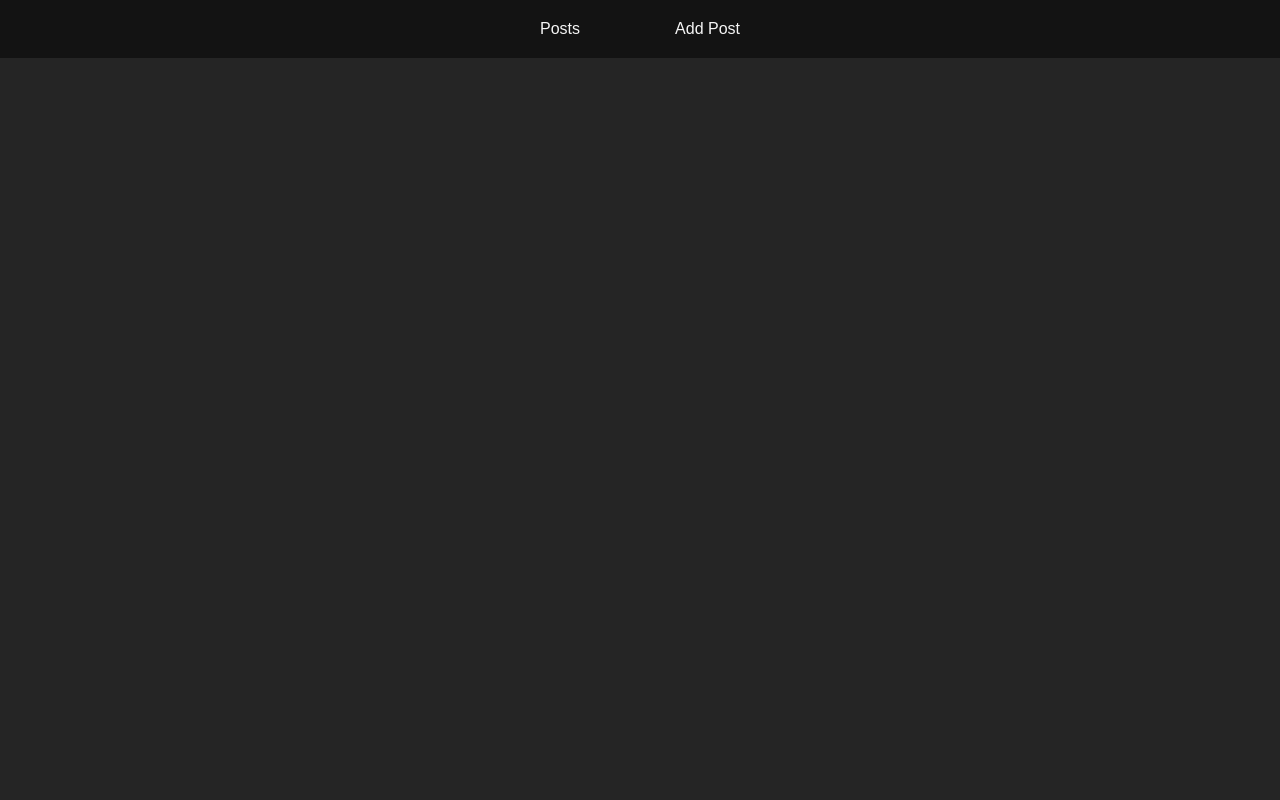
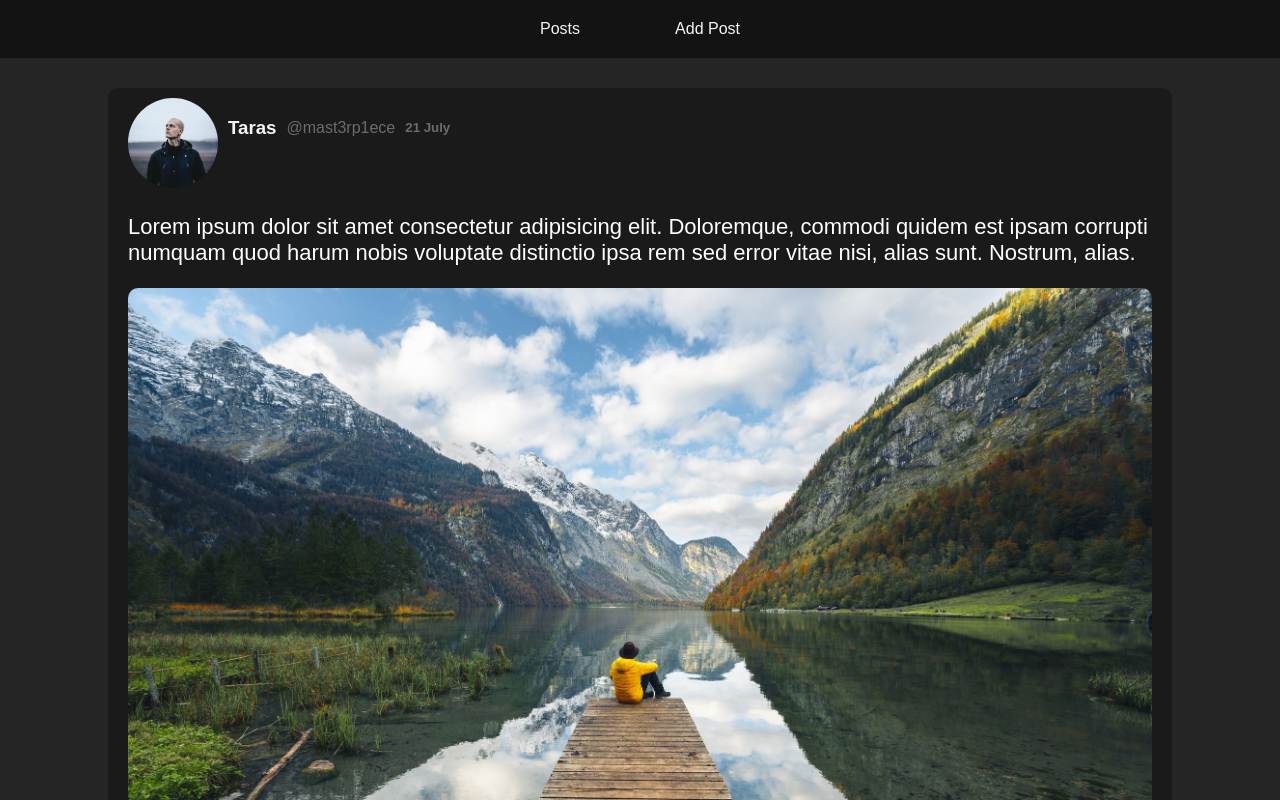
Before and after one commit to mast3rp1ece/react21, a React (Create React App) app: page / in a window 1280 px wide. Before the commit this address had no page. Shown: the top 800 px of the page. Built offline with nearby package versions, Linux system fonts and the light colour scheme.

Commit message:
change start page

```diff
--- a/package.json
+++ b/package.json
@@ -19,7 +19,7 @@
   },
   "scripts": {
     "predeploy":"npm run build",
-    "deploy":"gh-pages -d biuld",
+    "deploy":"gh-pages -d build",
     "start": "react-scripts start",
     "build": "react-scripts build",
     "test": "react-scripts test",
--- a/src/App.js
+++ b/src/App.js
@@ -13,7 +13,7 @@ function App() {
         <div className="App">
           <Header />
           <Routes>
-            <Route path='/posts' element={ <Posts />} />
+            <Route path='*' element={ <Posts />} />
             <Route path='/addpost' element={<AddPost />} />
           </Routes>
         </div>
```
